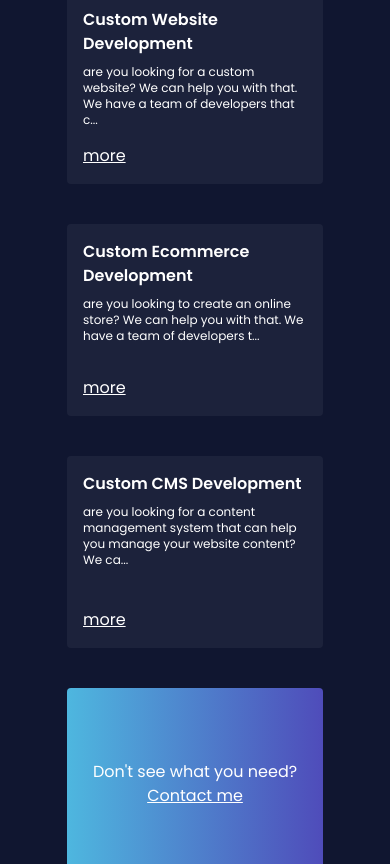
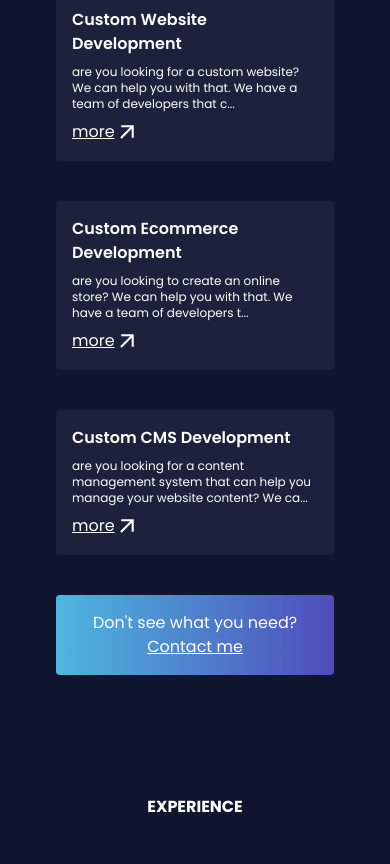
Before and after one commit to azdinexx/azdine-bouali-portfolio, a Next.js app: page / in a window 390 px wide. Shown: the part 3920-4784 px from the top of the page. Built offline with nearby package versions, Linux system fonts and the light colour scheme; a web font is replaced by a local one.

Commit message:
projectmobile version

```diff
--- a/src/components/Services.tsx
+++ b/src/components/Services.tsx
@@ -79,7 +79,7 @@ function Service({
   description: string;
 }) {
   return (
-    <div className='w-64 h-48 bg-white/5 rounded   p-4 flex flex-col justify-center  gap-2'>
+    <div className='md:w-64 w-full h36 md:h-48 bg-white/5 hover:bg-white/25 rounded   p-4 flex flex-col justify-center  gap-2'>
       <div className='flex  gap-2 font-semibold'>
         <h2>{title}</h2>
       </div>
@@ -88,7 +88,20 @@ function Service({
           ? description.slice(0, 100) + '...'
           : description}
       </p>
-      <button className='underline text-left w-fit'>more</button>
+      <button className='underline text-left w-fit flex hover:text-slate-400'>
+        more
+        <svg
+          xmlns='http://www.w3.org/2000/svg'
+          width='25'
+          height='25'
+          viewBox='0 0 24 24'
+        >
+          <path
+            fill='currentColor'
+            d='M6.4 18L5 16.6L14.6 7H6V5h12v12h-2V8.4L6.4 18Z'
+          />
+        </svg>
+      </button>
     </div>
   );
 }
@@ -99,7 +112,7 @@ function AskForService() {
       className='  bg-gradient-to-r from-[#4eb7df] to-[#4F4CBA]
 
      hover:from-[#4eb6dfa6] hover:to-[#504cba92]
-    w-64 h-48 rounded   p-4 flex flex-col justify-center  text-center '
+     md:w-64 w-full h36 md:h-48 rounded   p-4 flex flex-col justify-center  text-center '
     >
       <h2 className=''>Don&apos;t see what you need?</h2>
 
```
